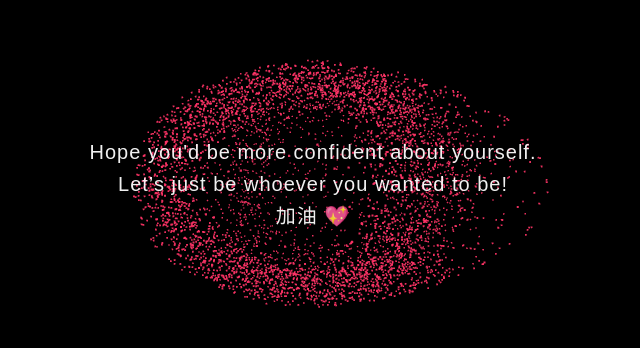
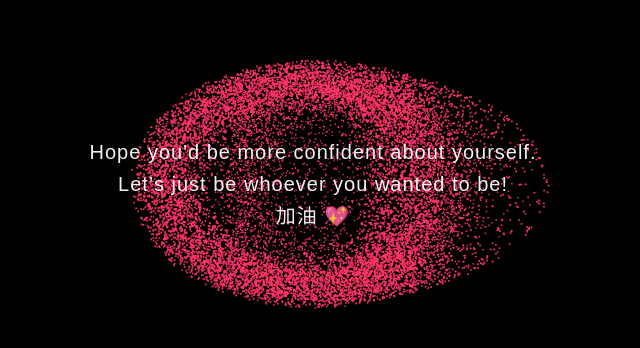
Before and after one commit to daotrungnguyen116-dot/Trmee, a plain HTML site: page index.html in a window 1280 px wide. Shown: the part 216-564 px from the top of the page, without its empty margins (327-967 px from the left). Drawn offline with nearby package versions, Linux system fonts and the light colour scheme; animation ran at ten frames a second.

Commit message:
Update index.html

```diff
--- a/index.html
+++ b/index.html
@@ -65,7 +65,7 @@ renderer.setSize(window.innerWidth, window.innerHeight);
 document.body.appendChild(renderer.domElement);
 
 /* Generate heart particles */
-function heartPoints(count=15000){
+function heartPoints(count=45000){
 const pts=[];
 let tries=0;
 
```
